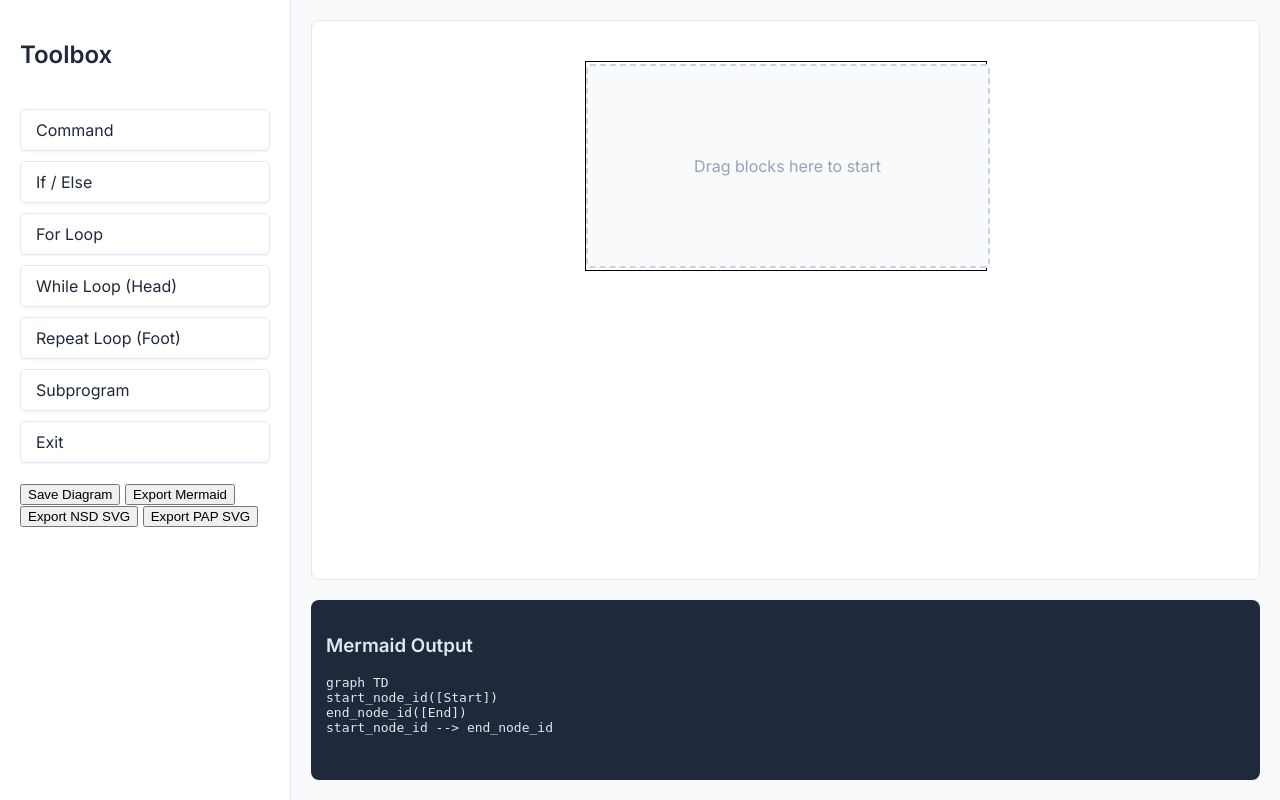
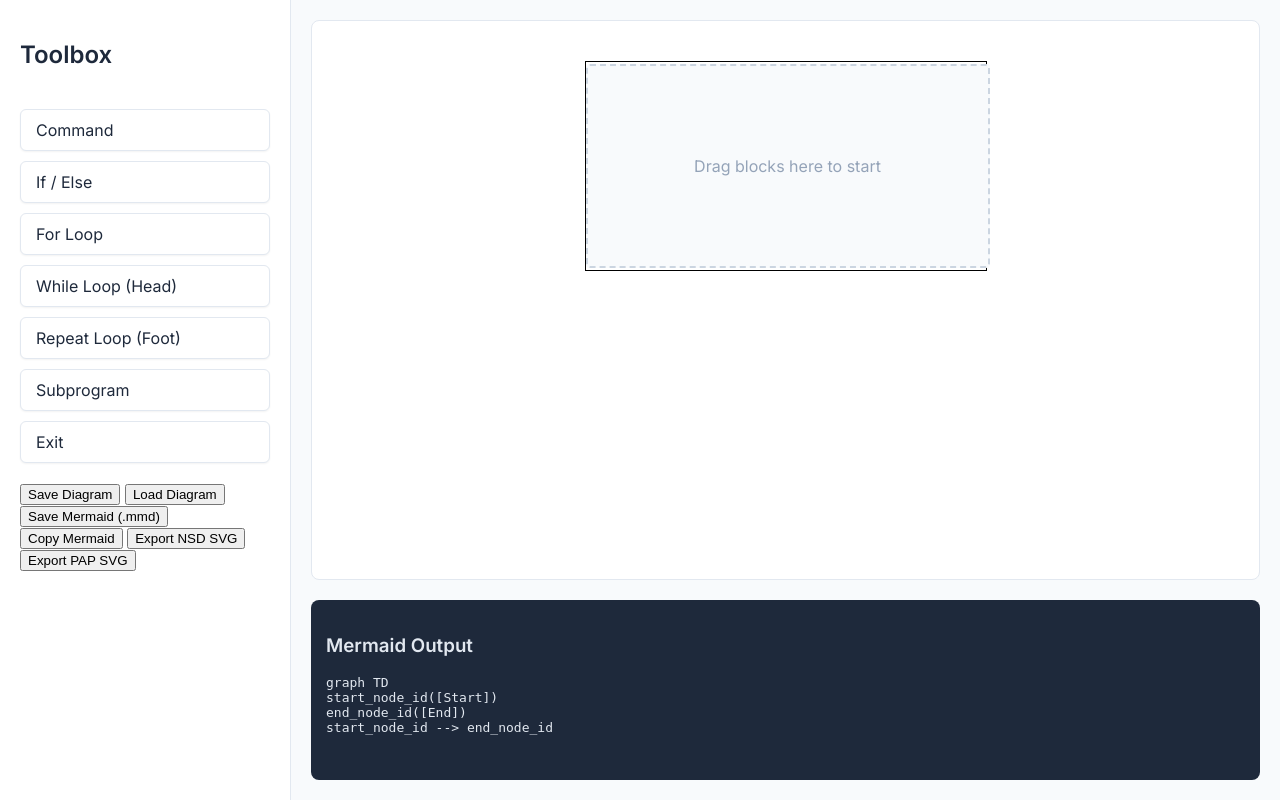
Before and after one commit to mmetzler-fes/Struktogramm_Editor, a Flask app: page / in a window 1280 px wide. Run offline with Flask 3, Linux system fonts and the light colour scheme.

Commit message:
Implement Save/Load, Mermaid Export, and fix NSD compatibility

```diff
--- a/static/script.js
+++ b/static/script.js
@@ -415,25 +415,66 @@ document.addEventListener('DOMContentLoaded', () => {
 		return el;
 	}
 
-	// Save Button
+	// Save Button (Download JSON)
 	document.getElementById('save-btn').addEventListener('click', () => {
-		fetch('/api/save', {
-			method: 'POST',
-			headers: {
-				'Content-Type': 'application/json',
-			},
-			body: JSON.stringify(graphState),
-		})
-			.then(response => response.json())
-			.then(data => {
-				alert('Diagram saved! (Check server console)');
-			})
-			.catch((error) => {
-				console.error('Error:', error);
-			});
+		const dataStr = "data:text/json;charset=utf-8," + encodeURIComponent(JSON.stringify(graphState, null, 2));
+		const downloadAnchorNode = document.createElement('a');
+		downloadAnchorNode.setAttribute("href", dataStr);
+		downloadAnchorNode.setAttribute("download", "struktogramm.json");
+		document.body.appendChild(downloadAnchorNode); // required for firefox
+		downloadAnchorNode.click();
+		downloadAnchorNode.remove();
 	});
 
-	// Export Button
+	// Load Button (Trigger File Input)
+	document.getElementById('load-btn').addEventListener('click', () => {
+		document.getElementById('load-file-input').click();
+	});
+
+	// Handle File Selection
+	document.getElementById('load-file-input').addEventListener('change', (event) => {
+		const file = event.target.files[0];
+		if (!file) return;
+
+		const reader = new FileReader();
+		reader.onload = (e) => {
+			try {
+				const content = e.target.result;
+				const data = JSON.parse(content);
+
+				// Basic validation
+				if (!data.nodes || !data.edges) {
+					throw new Error("Invalid file format: Missing nodes or edges.");
+				}
+
+				// Update graph state
+				graphState = data;
+				renderDiagram();
+				alert('Diagram loaded successfully!');
+			} catch (error) {
+				console.error('Error loading file:', error);
+				alert('Error loading file: ' + error.message);
+			}
+		};
+		reader.readAsText(file);
+
+		// Reset input so the same file can be selected again if needed
+		event.target.value = '';
+	});
+
+	// Save Mermaid Button (Download .mmd)
+	document.getElementById('save-mermaid-btn').addEventListener('click', () => {
+		const mermaidCode = generateMermaid();
+		const dataStr = "data:text/plain;charset=utf-8," + encodeURIComponent(mermaidCode);
+		const downloadAnchorNode = document.createElement('a');
+		downloadAnchorNode.setAttribute("href", dataStr);
+		downloadAnchorNode.setAttribute("download", "diagram.mmd");
+		document.body.appendChild(downloadAnchorNode); // required for firefox
+		downloadAnchorNode.click();
+		downloadAnchorNode.remove();
+	});
+
+	// Export Button (Copy to Clipboard)
 	document.getElementById('export-btn').addEventListener('click', () => {
 		const mermaidCode = generateMermaid();
 		navigator.clipboard.writeText(mermaidCode).then(() => {
@@ -570,7 +611,7 @@ document.addEventListener('DOMContentLoaded', () => {
 			if (node.type === 'start') code += `${node.id}([Start])\n`;
 			else if (node.type === 'end') code += `${node.id}([End])\n`;
 			else if (node.type === 'if_else') code += `${node.id}{"${label}"}\n`;
-			else if (['for_loop', 'while_loop', 'repeat_loop'].includes(node.type)) code += `${node.id}(("${label}"))\n`;
+			else if (['for_loop', 'while_loop', 'repeat_loop'].includes(node.type)) code += `${node.id}(["${label}"])\n`;
 			else code += `${node.id}["${label}"]\n`;
 		});
 
--- a/templates/index.html
+++ b/templates/index.html
@@ -25,7 +25,10 @@
 			</div>
 			<div class="toolbar">
 				<button id="save-btn">Save Diagram</button>
-				<button id="export-btn">Export Mermaid</button>
+				<button id="load-btn">Load Diagram</button>
+				<input type="file" id="load-file-input" accept=".json" style="display: none;">
+				<button id="save-mermaid-btn">Save Mermaid (.mmd)</button>
+				<button id="export-btn">Copy Mermaid</button>
 				<button id="export-nsd-btn">Export NSD SVG</button>
 				<button id="export-pap-btn">Export PAP SVG</button>
 			</div>
```
Also changed, not shown: converter.py (+5 -2 lines).
